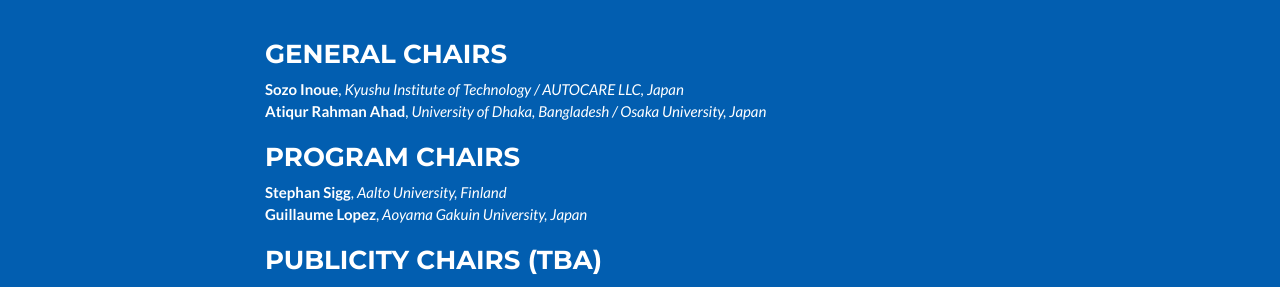
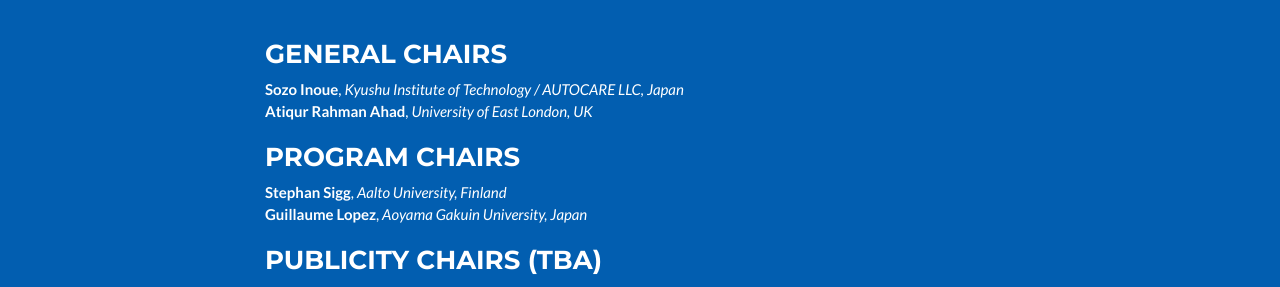
Before and after one commit to abc-research/abc-research.github.io, a Jekyll site: the page built from index.html, in a window 1280 px wide and 1400 px high, scrolled down 3910 px. Shown: the part 158-445 px from the top of the window. Built offline with Jekyll 4.4.1, drawn with Linux system fonts in a browser that asks for light colours; some of the changed text lies outside the part shown.

Commit message:
Update _config.yml

```diff
--- a/_config.yml
+++ b/_config.yml
@@ -216,7 +216,7 @@ committee:
       - name: Sozo Inoue
         affil: Kyushu Institute of Technology / AUTOCARE LLC, Japan
       - name: Atiqur Rahman Ahad
-        affil: University of Dhaka, Bangladesh / Osaka University, Japan
+        affil: University of East London, UK
   - role: Program Chairs
     member:
 #      - name: Daniel Roggen
@@ -337,6 +337,8 @@ committee:
         affil: Kyushu Institute of Technology, Japan
       - name: John Noel Victorino
         affil: Kyushu Institute of Technology, Japan
+      - name: Takuya Maekawa
+        affil: Osaka University, Japan
 
 cfp:
   text:
```
